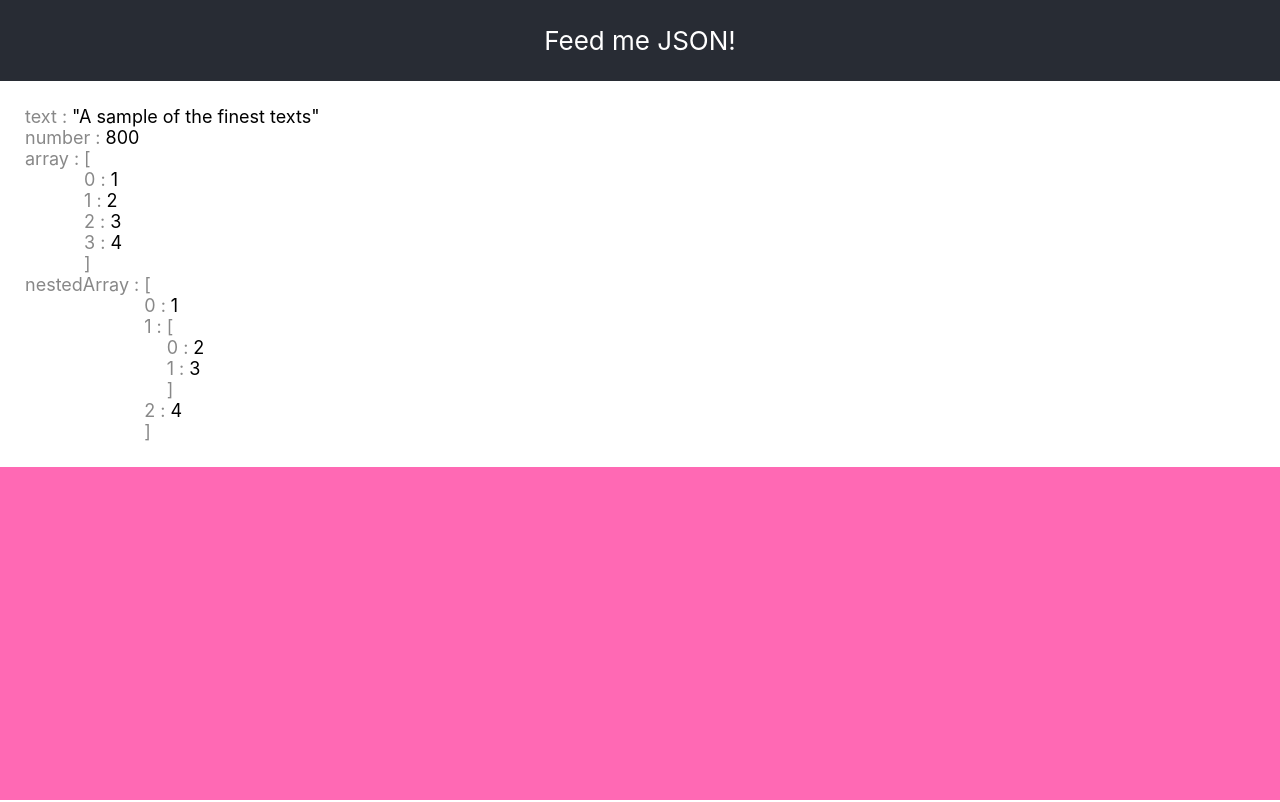
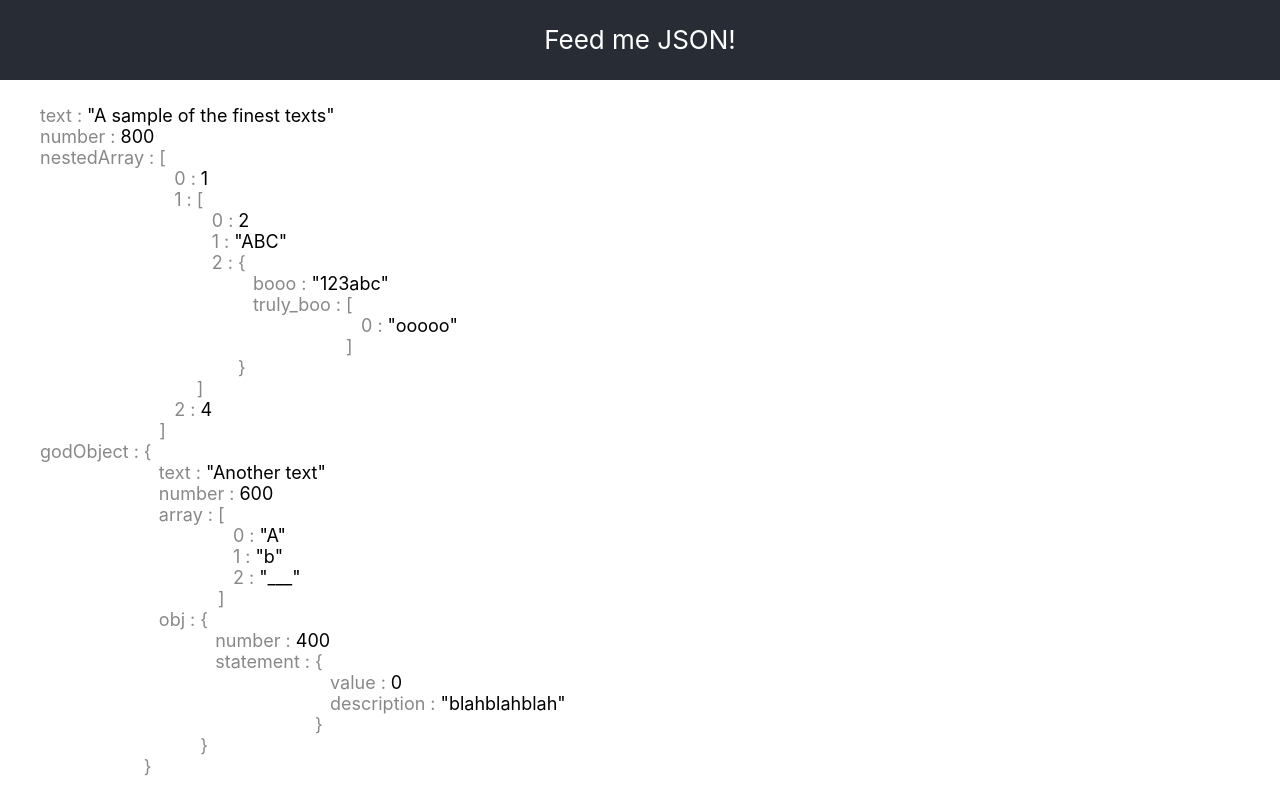
Before and after one commit to mklinga/ok-json, a React app: page / in a window 1280 px wide. Shown: the top 802 px of the page. Built offline with nearby package versions, Linux system fonts and the light colour scheme; the HTML template or start-up script is replaced by a standard one.

Commit message:
Nest all the things!

```diff
--- a/src/App.css
+++ b/src/App.css
@@ -26,3 +26,11 @@
   width: 100%;
   flex-grow: 1;
 }
+
+.App-Viewer-body {
+  background: white;
+  color: black;
+  padding: 25px;
+  text-align: left;
+  width: 100%;
+}
--- a/src/App.tsx
+++ b/src/App.tsx
@@ -8,12 +8,16 @@ import './App.css';
 const exampleJson = parseDataModel({
   text: 'A sample of the finest texts',
   number: 800,
-  array: [1, 2, 3, 4],
-  nestedArray: [1, [2, 3], 4],
-  // object: {
-  //   text: "Another text",
-  //   number: 600
-  // }
+  nestedArray: [1, [2, 'ABC', { booo: '123abc', truly_boo: ['ooooo'] }], 4],
+  godObject: {
+    text: 'Another text',
+    number: 600,
+    array: ['A', 'b', '___'],
+    obj: {
+      number: 400,
+      statement: { value: 0, description: 'blahblahblah' },
+    },
+  },
 });
 
 function App() {
@@ -41,7 +45,7 @@ function App() {
       </header>
       <main className="App-body">
         {data
-          ? <Viewer data={data} />
+          ? <div className="App-Viewer-body"><Viewer data={data} /></div>
           : <button type="button" onClick={pasteFromClipboard}>Paste from clipboard</button>}
       </main>
     </div>
--- a/src/components/OkJsonArray/index.tsx
+++ b/src/components/OkJsonArray/index.tsx
@@ -1,59 +1,23 @@
 import React from 'react';
-import OkJsonString from '../OkJsonString';
-import OkJsonNumber from '../OkJsonNumber';
-
-import { OkJsonValue } from '../../types';
 
 type Props = {
   data: {
     key: string,
-    value: {
-      type: 'array',
-      value: Array<OkJsonValue>
-    }
-  }
+  },
+  children: React.ReactNode
 };
 
-const OkJsonArray: React.FC<Props> = ({ data: { key, value } }) => {
-  console.log(key, value);
-  return (
+const OkJsonArray: React.FC<Props> = ({ data: { key }, children }) => (
   <div className="Ok-block Ok-Array-block">
     <div className="Ok-key Ok-Array-key">
       {key}
     </div>
     <div className="Ok-value Ok-Array-value">
       <div className="Ok-Array-bracket">[</div>
-        {value.value.map((nestedValue: OkJsonValue, index) => {
-          switch (nestedValue.type) {
-            case 'string':
-              return (
-                <OkJsonString
-                  key={index.toString()}
-                  data={{ key: index.toString(), value: nestedValue }}
-                />
-              );
-            case 'number':
-              return (
-                <OkJsonNumber
-                  key={index.toString()}
-                  data={{ key: index.toString(), value: nestedValue }}
-                />
-              );
-            case 'array':
-              return (
-                <OkJsonArray
-                  key={index.toString()}
-                  data={{ key: index.toString(), value: nestedValue }}
-                />
-              );
-            default:
-              return null;
-          }
-        })}
+      {children}
       <div className="Ok-Array-bracket">]</div>
     </div>
   </div>
 );
-};
 
 export default OkJsonArray;
--- /dev/null
+++ b/src/components/OkJsonObject/index.tsx
@@ -0,0 +1,23 @@
+import React from 'react';
+
+type Props = {
+  data: {
+    key: string,
+  },
+  children: React.ReactNode
+};
+
+const OkJsonObject: React.FC<Props> = ({ children, data: { key } }) => (
+  <div className="Ok-block Ok-Object-block">
+    <div className="Ok-key Ok-Object-key">
+      {key}
+    </div>
+    <div className="Ok-value Ok-Object-value">
+      <div className="Ok-Object-bracket">{'{'}</div>
+      {children}
+      <div className="Ok-Object-bracket">{'}'}</div>
+    </div>
+  </div>
+);
+
+export default OkJsonObject;
--- /dev/null
+++ b/src/components/RenderBlock/index.tsx
@@ -0,0 +1,55 @@
+
+import React from 'react';
+import OkJsonArray from '../OkJsonArray';
+import OkJsonString from '../OkJsonString';
+import OkJsonNumber from '../OkJsonNumber';
+import OkJsonObject from '../OkJsonObject';
+
+import { OkJsonValue } from '../../types';
+
+type Props = {
+  data: {
+    key: string,
+    value: any
+  }
+};
+
+const RenderBlock: React.SFC<Props> = ({ data: { key, value } }) => (
+  <div className="Ok-Json-body">
+    {(() => {
+      switch (value.type) {
+        case 'string':
+          return <OkJsonString key={key} data={{ key, value }} />;
+        case 'number':
+          return <OkJsonNumber key={key} data={{ key, value }} />;
+        case 'array':
+          return (
+            <OkJsonArray data={{ key }}>
+              {value.value.map((nestedValue: OkJsonValue, index: number) => (
+                <RenderBlock
+                  key={index.toString()}
+                  data={{ key: index.toString(), value: nestedValue }}
+                />
+              ))}
+            </OkJsonArray>
+          );
+
+        case 'object':
+          return (
+            <OkJsonObject data={{ key }}>
+              {Object.entries(value.value).map(([nestedKey, nestedValue]) => (
+                <RenderBlock
+                  key={nestedKey}
+                  data={{ key: nestedKey, value: nestedValue }}
+                />
+              ))}
+            </OkJsonObject>
+          );
+        default:
+          return null;
+      }
+    })()}
+  </div>
+);
+
+export default RenderBlock;
--- a/src/components/Viewer/Viewer.css
+++ b/src/components/Viewer/Viewer.css
@@ -1,11 +1,3 @@
-.Viewer-body {
-  background: white;
-  color: black;
-  padding: 25px;
-  text-align: left;
-  width: 100%;
-}
-
 .Ok-block {
   display: flex;
   align-items: flex-start;
@@ -13,7 +5,8 @@
 }
 
 .Ok-block .Ok-key,
-.Ok-block .Ok-Array-bracket {
+.Ok-block .Ok-Array-bracket,
+.Ok-block .Ok-Object-bracket {
   color: #888;
 }
 
@@ -21,3 +14,7 @@
   content: ':';
   padding: 0 5px;
 }
+
+.Ok-block .Ok-key {
+  margin-left: 15px;
+}
--- a/src/components/Viewer/index.tsx
+++ b/src/components/Viewer/index.tsx
@@ -1,28 +1,17 @@
 import React from 'react';
-import OkJsonArray from '../OkJsonArray';
-import OkJsonString from '../OkJsonString';
-import OkJsonNumber from '../OkJsonNumber';
+import RenderBlock from '../RenderBlock';
 
 import './Viewer.css';
 
 type Props = {
-  data: object
+  data: {
+    [key: string]: any
+  }
 };
 
 const Viewer: React.SFC<Props> = ({ data }) => (
-  <div className="Viewer-body">
-    {Object.entries(data).map(([key, value]) => {
-      switch (value.type) {
-        case 'string':
-          return <OkJsonString key={key} data={{ key, value }} />;
-        case 'number':
-          return <OkJsonNumber key={key} data={{ key, value }} />;
-        case 'array':
-          return <OkJsonArray key={key} data={{ key, value }} />;
-        default:
-          return `${key}: ${JSON.stringify(value.value)}`;
-      }
-    })}
+  <div>
+    {Object.entries(data).map(([key, value]) => <RenderBlock key={key} data={{ key, value }} />)}
   </div>
 );
 
--- a/src/utils/model.ts
+++ b/src/utils/model.ts
@@ -1,21 +1,41 @@
 /* eslint-disable import/prefer-default-export */
-import { OkJsonObject, ResultType } from '../types';
+import { OkJsonObject, OkJsonValue, ResultType } from '../types';
 
 const parseType = (value: any): ResultType => {
   if (Array.isArray(value)) {
     return 'array';
   }
 
-  return (Number.isNaN(Number(value)) ? 'string' : 'number');
+  if (!Number.isNaN(Number(value))) {
+    return 'number';
+  }
+
+  if (typeof value === 'string') {
+    return 'string';
+  }
+
+  return 'object';
 };
 
-const parseDataItem = (value: any) => {
+const parseDataItem = (value: any): OkJsonValue => {
   const type = parseType(value);
 
   if (type === 'array') {
     return {
       type,
       value: value.map(parseDataItem),
+    };
+  }
+
+  if (type === 'object') {
+    return {
+      type,
+      value: Object
+        .entries(value)
+        .reduce((result, [key, objValue]) => ({
+          ...result,
+          [key]: parseDataItem(objValue),
+        }), {}),
     };
   }
 
```
Also changed, not shown: src/types/index.ts (+24 -4 lines). Lines whose indentation alone changed are shown as unchanged.
